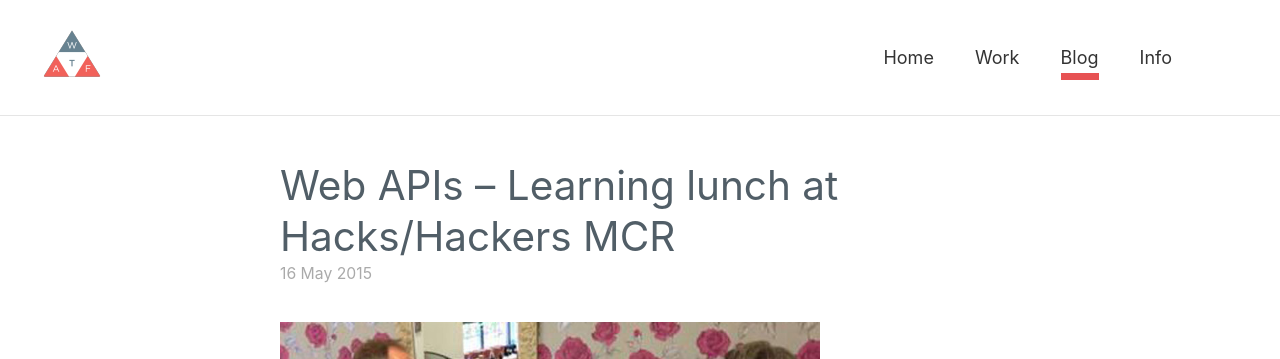
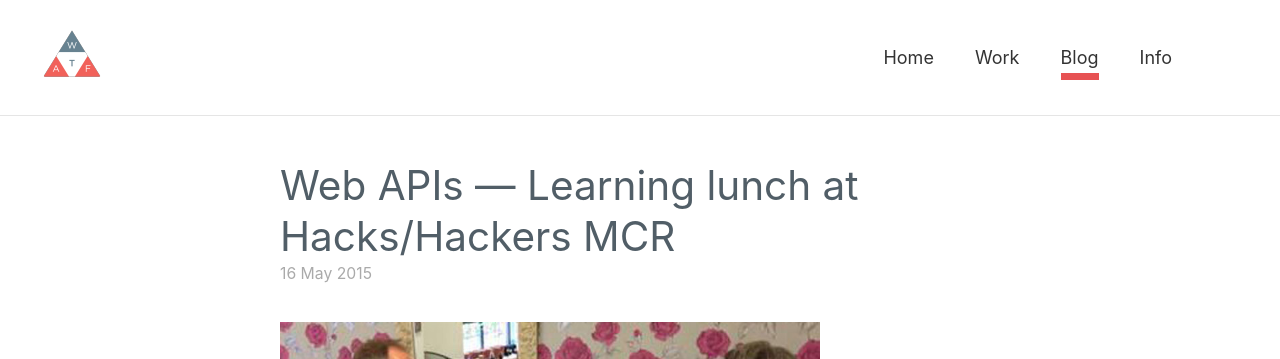
Before and after one commit to wearethoughtfox/wearethoughtfox, a Jekyll site: the page built from _blog/2015-05-16-web-apis-learning-lunch-at-hackshackers-mcr.md, in a window 1280 px wide. Shown: the top 359 px of the page. Built offline with Jekyll 4.4.1, drawn with Linux system fonts in a browser that asks for light colours; part of the change alters nothing that is shown.

```diff
--- a/_blog/2015-05-16-web-apis-learning-lunch-at-hackshackers-mcr.md
+++ b/_blog/2015-05-16-web-apis-learning-lunch-at-hackshackers-mcr.md
@@ -1,12 +1,6 @@
 ---
-id: 664
-title: 'Web APIs &#8211; Learning lunch at Hacks/Hackers MCR'
-date: 2015-05-16T11:06:13+00:00
-author: Rob
-excerpt: 'Details of the first HacksHackers Learning Lunch. The topic was Web APIs. '
 layout: blog
-guid: http://wearethoughtfox.com/?p=664
-permalink: /blog/web-apis-learning-lunch-at-hackshackers-mcr/
+title: Web APIs — Learning lunch at Hacks/Hackers MCR
 categories:
   - Blog
 tags:
```
